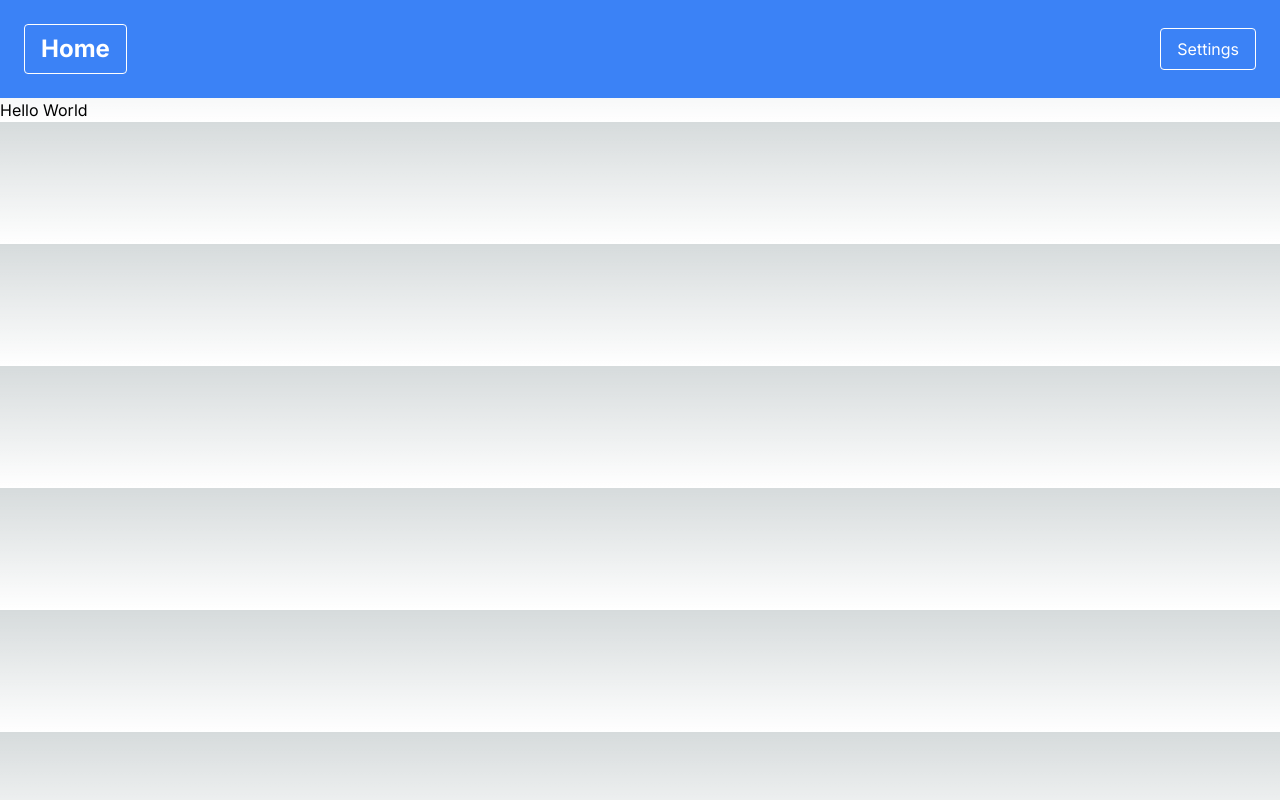
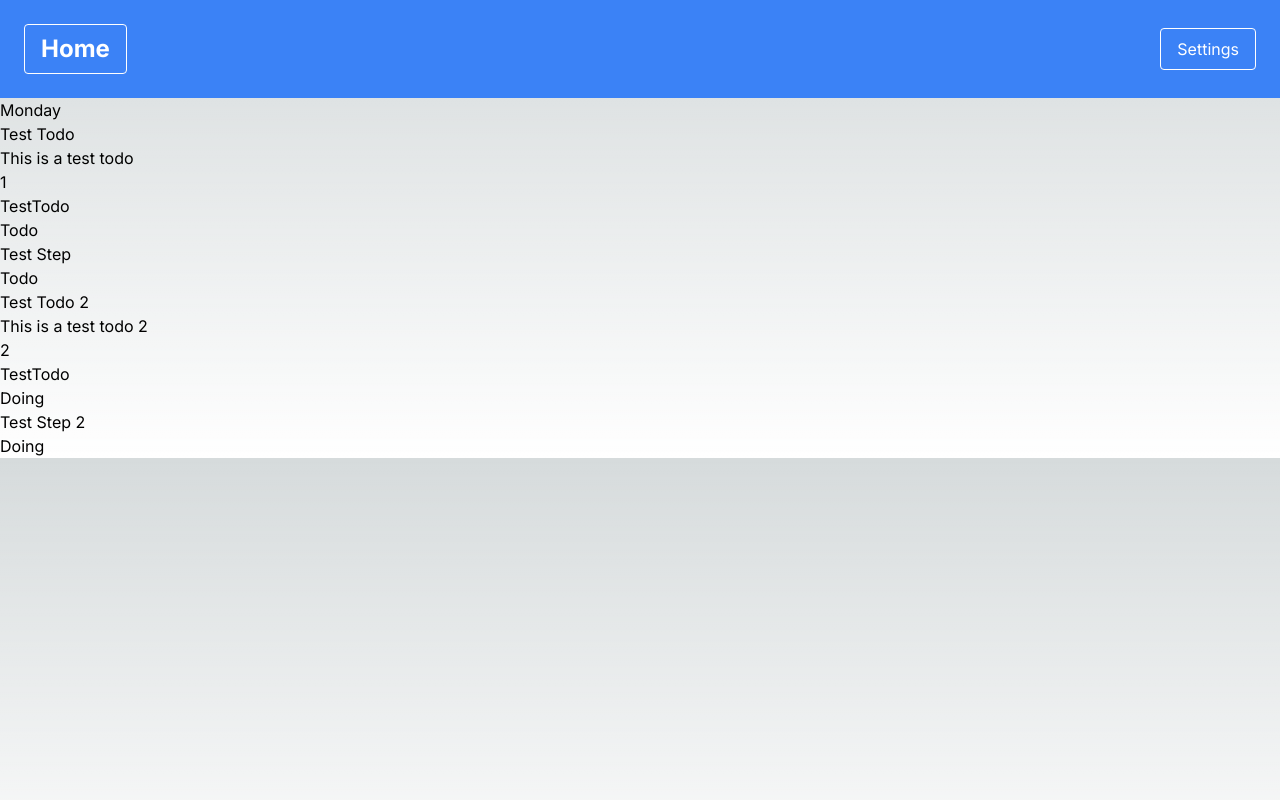
Before and after one commit to ni-ms/todoapp, a Next.js app: page / in a window 1280 px wide. Built offline with nearby package versions, Linux system fonts and the light colour scheme.

Commit message:
Added ui elements; Fix the Todo, Doing and Done types. Also implement the back end.

```diff
--- a/app/page.tsx
+++ b/app/page.tsx
@@ -1,9 +1,41 @@
-import Link from "next/link";
+import TodoContainer from "@/components/todo_container";
 
+const test_todo = [
+    {
+        id: 1,
+        title: 'Test Todo',
+        description: 'This is a test todo',
+        priority: 1,
+        steps: [
+            {
+                id: 1,
+                title: 'Test Step',
+                status: 'Todo' as 'Todo',
+            }
+        ],
+        tags: ['Test', 'Todo'],
+        status: 'Todo' as 'Todo',
+    },
+    {
+        id: 2,
+        title: 'Test Todo 2',
+        description: 'This is a test todo 2',
+        priority: 2,
+        steps: [
+            {
+                id: 2,
+                title: 'Test Step 2',
+                status: 'Doing' as 'Doing',
+            }
+        ],
+        tags: ['Test', 'Todo'],
+        status: 'Doing' as 'Doing',
+    }
+];
 export default function Home() {
     return (
         <main>
-            <h1>Hello World</h1>
+            <TodoContainer day="Monday" todos={test_todo}/>
         </main>
     );
 }
--- a/components/step_item.tsx
+++ b/components/step_item.tsx
@@ -0,0 +1,20 @@
+import React from 'react'
+
+interface Step {
+    id: number;
+    title: string;
+    status: 'Todo' | 'Doing' | 'Done';
+}
+const StepItem = ({steps}: {steps: Step[]}) => {
+    return (
+        <div>
+            {steps.map(step => (
+                <div key={step.id}>
+                    <h4>{step.title}</h4>
+                    <p>{step.status}</p>
+                </div>
+            ))}
+        </div>
+    )
+}
+export default StepItem
--- /dev/null
+++ b/components/todo_container.tsx
@@ -0,0 +1,46 @@
+import React from 'react'
+import StepItem from './step_item';
+
+interface Step {
+    id: number;
+    title: string;
+    status: 'Todo' | 'Doing' | 'Done';
+}
+
+interface Todo {
+    id: number;
+    title: string;
+    description: string | null;
+    priority: number | null;
+    steps: Step[] | null;
+    tags: string[] | null;
+    status: 'Todo' | 'Doing' | 'Done';
+}
+
+interface TodoContainerProps {
+    day: string;
+    todos: Todo[];
+}
+
+const TodoContainer = ({day, todos}: TodoContainerProps) => {
+    return (
+        <div>
+            <h2>{day}</h2>
+            <div>
+                {todos.map(todo => (
+                    <div key={todo.id}>
+                        <h3>{todo.title}</h3>
+                        <p>{todo.description}</p>
+                        <p>{todo.priority}</p>
+                        <p>{todo.tags}</p>
+                        <p>{todo.status}</p>
+                        {todo.steps && <StepItem steps={todo.steps}/>}
+                    </div>
+                ))}
+            </div>
+        </div>
+    )
+}
+
+
+export default TodoContainer
--- a/components/todo_item.tsx
+++ b/components/todo_item.tsx
@@ -0,0 +1,8 @@
+import React from 'react'
+
+const TodoItem = () => {
+    return (
+        <div>TodoItem</div>
+    )
+}
+export default TodoItem
```
